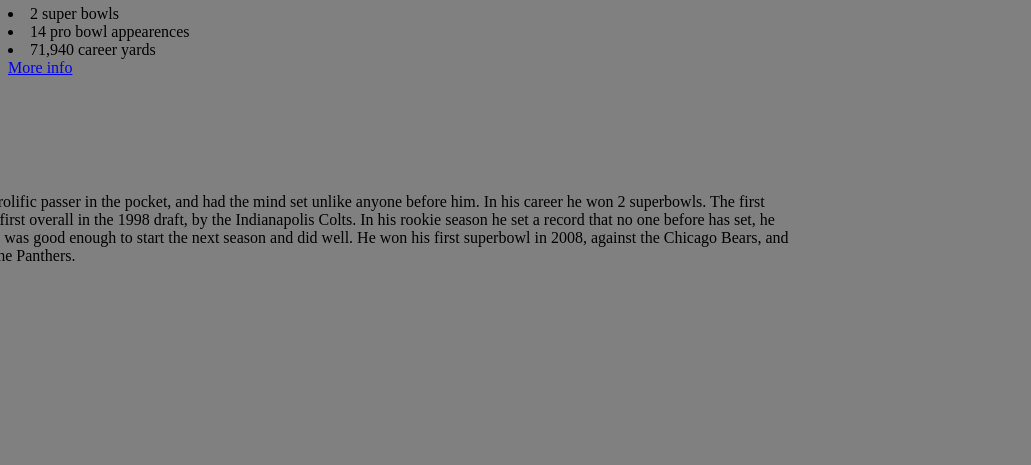
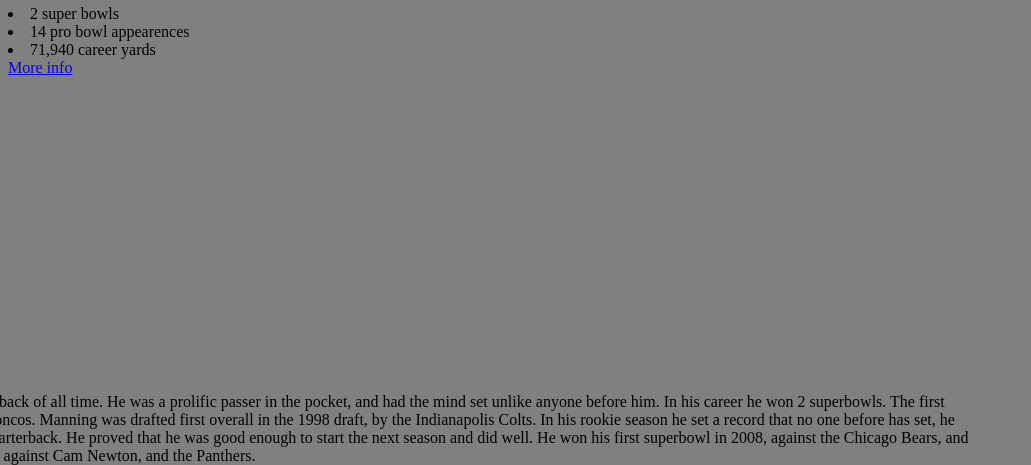
Before and after one commit to birukdan000/BRZ, a plain HTML site: page index.html in a window 1280 px wide. Shown: the part 475-940 px from the top of the page, without its empty margins (0-1031 px from the left). Before the commit the page ends 800 px from the top, so only its background shows below. Drawn offline with Linux system fonts and the light colour scheme.

Commit message:
Update index.html

```diff
--- a/index.html
+++ b/index.html
@@ -5,8 +5,8 @@
     man {
       width: 400px;
       position:relative;
-      top:100px;
-      right:480px;
+      top:300px;
+      right:300px;
     }
     h2 {
          color: black;
```
